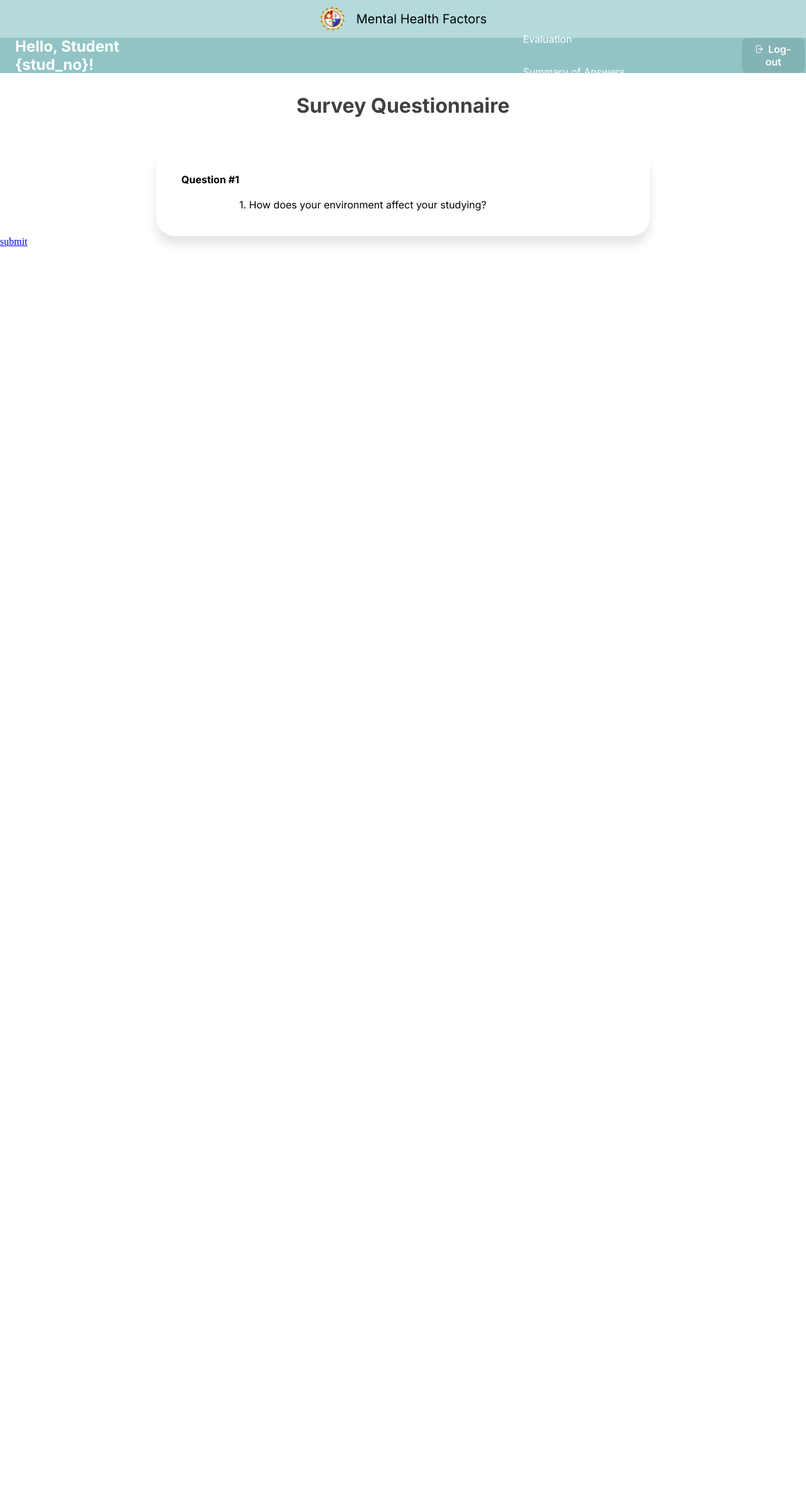
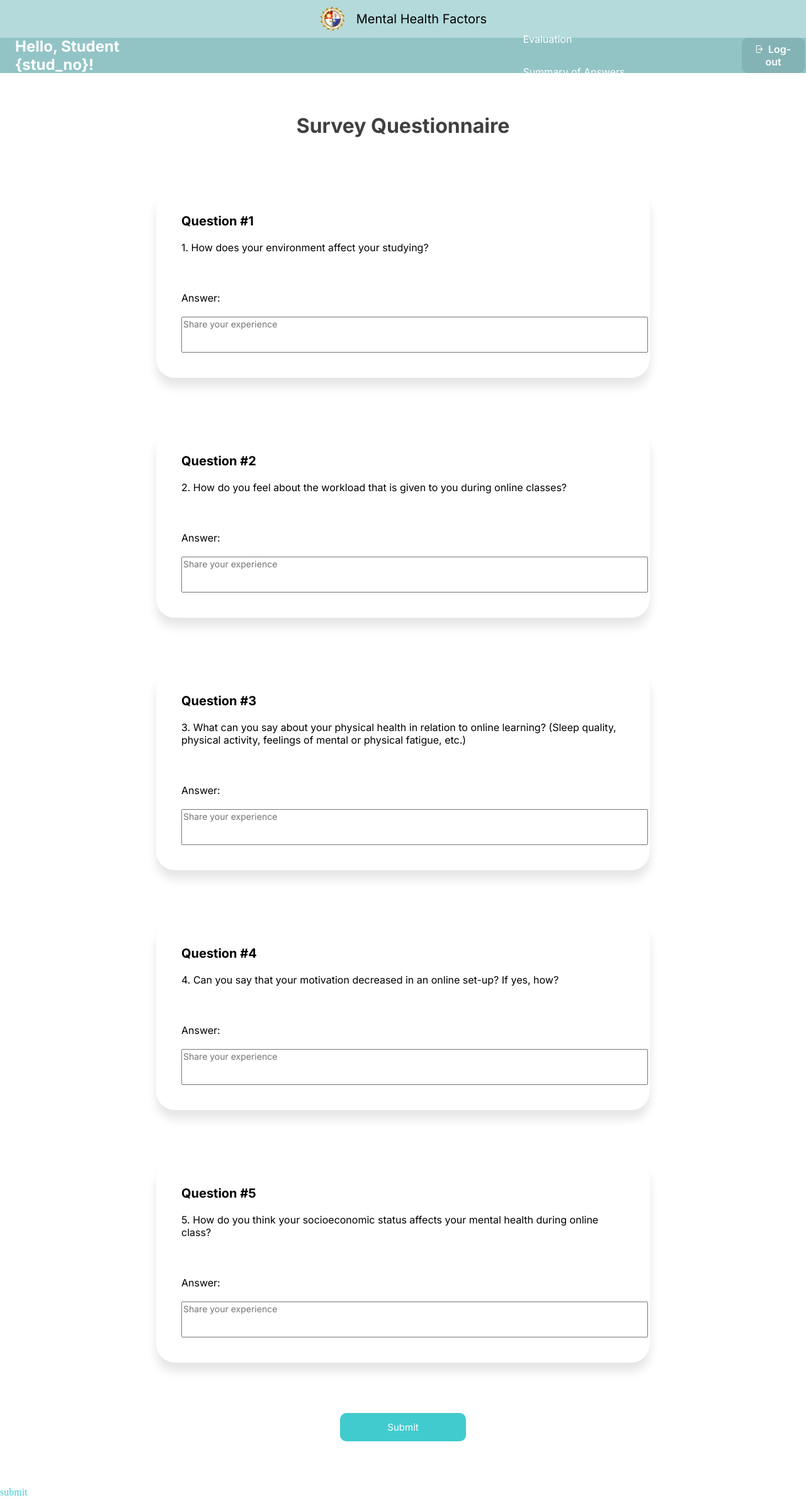
Before and after one commit to nglcaie/capstone_ver1, a Django app: page /survey_question in a window 1280 px wide. Shown: the whole page at 63% size. Before the commit the page ends 391 px from the top, so only its background shows below. Run offline with Django 4.2, Linux system fonts and the light colour scheme; some web fonts are replaced.

Commit message:
updated questionnaire no gradient

```diff
--- a/capswebsite/templates/student/survey_question.html
+++ b/capswebsite/templates/student/survey_question.html
@@ -7,6 +7,7 @@
         margin: 0px;
         min-height: 100vh;
         background: linear-gradient(155.57deg, #FDFBFE 36.97%, #D8F2F2 83.32%);
+        display: flex;
     }
 
     .title {
@@ -15,18 +16,18 @@
         font-weight: 700;
         font-size: 2em;
         text-align: center;
-        margin-top: 1em;
-        margin-bottom: 1.5em;
+        margin-top: 2em;
 
         color: #404040;
     }
 
     .qna {
-        display: flex;
+        display: block;
         min-width: 100px;
         max-width: 55%;
+        height: auto;
         padding: 40px;
-        margin: 0 auto;
+        margin: 80px auto;
 
         background: #FFFFFF;
         box-shadow: 0px 14px 15px rgba(0, 0, 0, 0.1);
@@ -37,17 +38,124 @@
         font-weight: 400;
         font-size: 16px;
     }
+
+    .qna span {
+        font-family:'Inter';
+        font-size: 20px;
+        font-weight: 700;
+        /* display: contents; */
+    }
+
+    textarea {
+        font-family:'Inter';
+        font-size: 14px;
+        resize: none;
+        display: block;
+        margin-left: auto;
+        margin-right: auto;
+    }
+
+    .submit-btn {
+        width: 200px;
+        height: 45px;
+        color: white;
+        font-family: 'Inter';
+        font-style: normal;
+        font-weight: 500;
+        font-size: 15px;
+        line-height: 18px;
+
+        background: #42CBCE;
+        border-radius: 10px;
+        border: none;
+        cursor: pointer;
+        margin: auto;
+        display: block;
+    }
+
+    .submit-btn:hover {
+        background-color: #92C4C6;
+    }
+
+    a{
+        text-decoration: none;
+        color: #42CBCE;
+    }
 </style>
 
 <div class="title">Survey Questionnaire</div>
+    <form action="#">
 
-<div class="qna">
-    <b>Question #1</b>
-    <br><br>
-    1. How does your environment affect your studying?
+        <!-- Question 1 -->
+        <div class="qna">
 
+            <span>Question #1</span>
+            <br><br>
+            1. How does your environment affect your studying?
+            <br><br><br><br>
 
+            <label for="answer">Answer:</label>
+            <br><br>
+            <textarea id="answer" rows="3" cols="80" placeholder="Share your experience" required minlength="20"></textarea>
+        </div>
+
+        <!-- Question 2 -->
+        <div class="qna">
+
+            <span>Question #2</span>
+            <br><br>
+            2. How do you feel about the workload that is given to you during online classes?
+            <br><br><br><br>
+
+            <label for="answer">Answer:</label>
+            <br><br>
+            <textarea id="answer" rows="3" cols="80" placeholder="Share your experience" required minlength="20"></textarea>
+        </div>
+
+        <!-- Question 3 -->
+        <div class="qna">
+
+            <span>Question #3</span>
+            <br><br>
+            3. What can you say about your physical health in relation to online learning? (Sleep quality, physical activity, feelings of mental or physical fatigue, etc.)
+            <br><br><br><br>
+
+            <label for="answer">Answer:</label>
+            <br><br>
+            <textarea id="answer" rows="3" cols="80" placeholder="Share your experience" required minlength="20"></textarea>
+        </div>
+
+        <!-- Question 4 -->
+        <div class="qna">
+
+            <span>Question #4</span>
+            <br><br>
+            4. Can you say that your motivation decreased in an online set-up? If yes, how?
+            <br><br><br><br>
+
+            <label for="answer">Answer:</label>
+            <br><br>
+            <textarea id="answer" rows="3" cols="80" placeholder="Share your experience" required minlength="20"></textarea>
+        </div>
+
+        <!-- Question 5 -->
+        <div class="qna">
+
+            <span>Question #5</span>
+            <br><br>
+            5. How do you think your socioeconomic status affects your mental health during online class?
+            <br><br><br><br>
+
+            <label for="answer">Answer:</label>
+            <br><br>
+            <textarea id="answer" rows="3" cols="80" placeholder="Share your experience" required minlength="20"></textarea>
+        </div>
+
+        <input type="submit" value="Submit" class="submit-btn">
+    </form>
 </div>
+
+<br><br><br><br>
 
 
 
```
